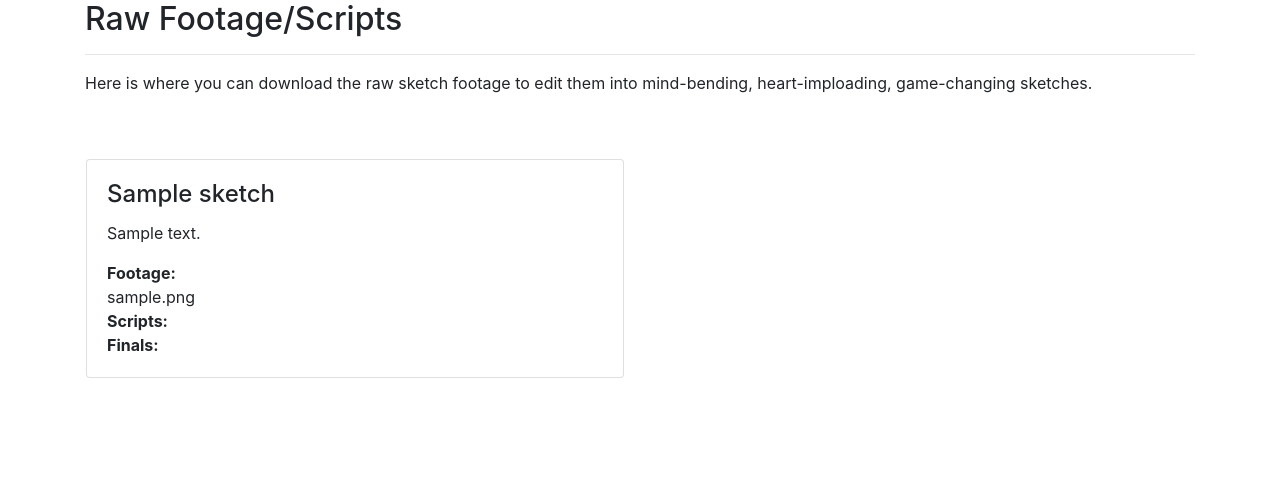
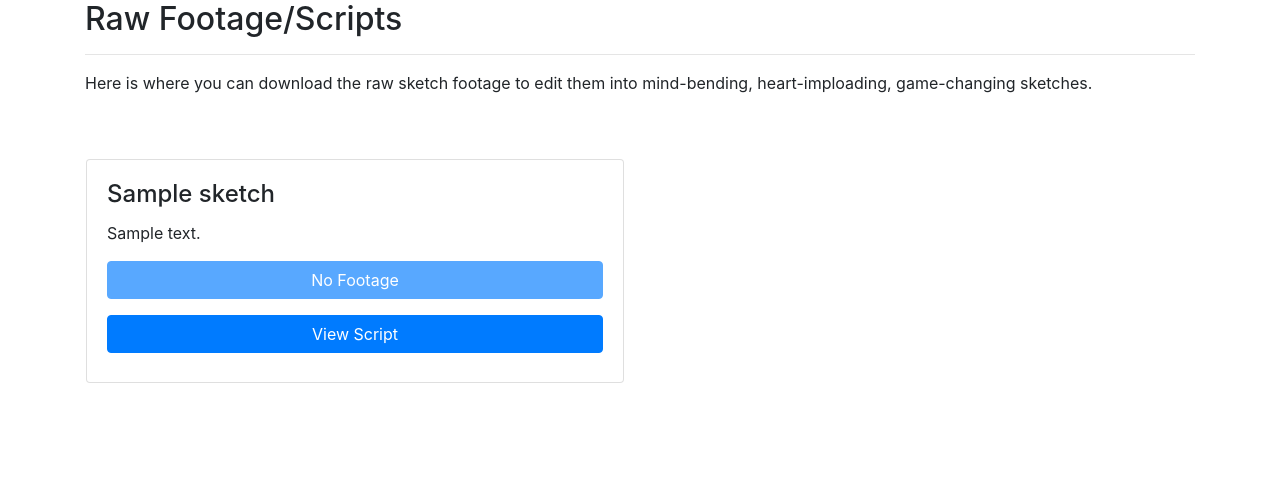
Before and after one commit to BrianKozeny/prindiville-sketch-site, a Django app: page / in a window 1280 px wide. Shown: the part 226-724 px from the top of the page. Run offline with Django 3.2, Linux system fonts and the light colour scheme; tables that the repository leaves empty hold one stand-in row (values such as "Sample post"); some libraries are stand-ins or nearby versions.

Commit message:
updated formatting on index page

```diff
--- a/django/dashboard/templates/dashboard/index.html
+++ b/django/dashboard/templates/dashboard/index.html
@@ -82,12 +82,12 @@
                               </div>
                               <div class="row">
                                   <div class="col-12 col-lg-12 mb-2 mb-lg-0">
-                                      <!--
-                                          {% if sketch.footage %}
-                                              <a class="col-12 d-flex p-0 mb-2" href="{{ sketch.footage.url }}">
+                                          {% for footage in sketch.footage_uploads  %}
+                                            {% if footage in sketch.footage.uploads %}
+                                                  <a class="col-12 d-flex p-0 mb-2" href="{{ footage.file.url }}">
                                                       <button class="btn btn-primary col-12" style="white-space: normal;">
                                                           <div>Download Footage</div>
-                                                      <div>({{sketch.footage.size|filesizeformat}})</div>
+                                                          <div>({{ footage.file.size|filesizeformat }})</div>
                                                       </button>
                                                     </a>
                                               {% else %}
@@ -97,13 +97,15 @@
                                                   </button>
                                                 </a>
                                               {% endif %}
+                                          {% endfor %}
 
                                           <div class="row">
-                                              <div class="col-12 col-lg-12 d-flex">
-                                                  {% if sketch.script %}
-                                                      <a class="col-12 d-flex p-0 mt-2 mb-2" href="{{ sketch.script.url }}">
-                                                          <button class="btn btn-primary col-12 d-flex align-items-center justify-content-center">
-                                                              View Script
+                                              <div class="col-12 col-lg-12">
+                                                  {% for script in sketch.footage_uploads  %}
+                                                      {% if script in sketch.footage_uploads %}
+                                                          <a class="col-12 d-flex p-0 mt-2 mb-2" href="{{ script.file.url }}">
+                                                              <button class="btn btn-primary col-12">
+                                                                  <div>View Script</div>
                                                               </button>
                                                           </a>
                                                       {% else %}
@@ -113,16 +115,18 @@
                                                           </button>
                                                         </a>
                                                         {% endif %}
+                                                  {% endfor %}
                                               </div>
                                           </div>
 
                                           <div class="row">
                                               <div class="col-12 col-lg-12 w-100 mb-2 mb-lg-0">
-                                                  {% if sketch.footage %}
-                                                      <a class="col-12 d-flex w-100 p-0 mb-2 mt-2" href="{{ sketch.file.url }}">
+                                                  {% for final in sketch.final_uploads %}
+                                                      {% if final in sketch.final_uploads %}
+                                                          <a class="col-12 d-flex w-100 p-0 mb-2 mt-2" href="{{ final.file.url }}">
                                                               <button class="btn btn-primary col-12" style="white-space: normal;">
                                                                   <div>Finsished Sketch</div>
-                                                              <div>({{sketch.file.size|filesizeformat}})</div>
+                                                                  <div>({{ final.file.size|filesizeformat }})</div>
                                                               </button>
                                                           </a>
                                                       {% else %}
@@ -132,11 +136,11 @@
                                                           </button>
                                                         </a>
                                                       {% endif %}
+                                                  {% endfor %}
                                               </div>
                                           </div>
-                                        -->
 
-                                    <div>
+                                    <!-- <div>
                                         <b>Footage:</b>
                                         {% for footage in sketch.footage_uploads %}
                                             <div>{{footage.file}}</div>
@@ -155,7 +159,7 @@
                                         {% for final in sketch.final_uploads %}
                                             <div>{{final.file}}</div>
                                         {% endfor %}
-                                    </div>
+                                    </div> -->
                                 </div>
                               </div>
                             </div>
```
Lines whose indentation alone changed are shown as unchanged.
